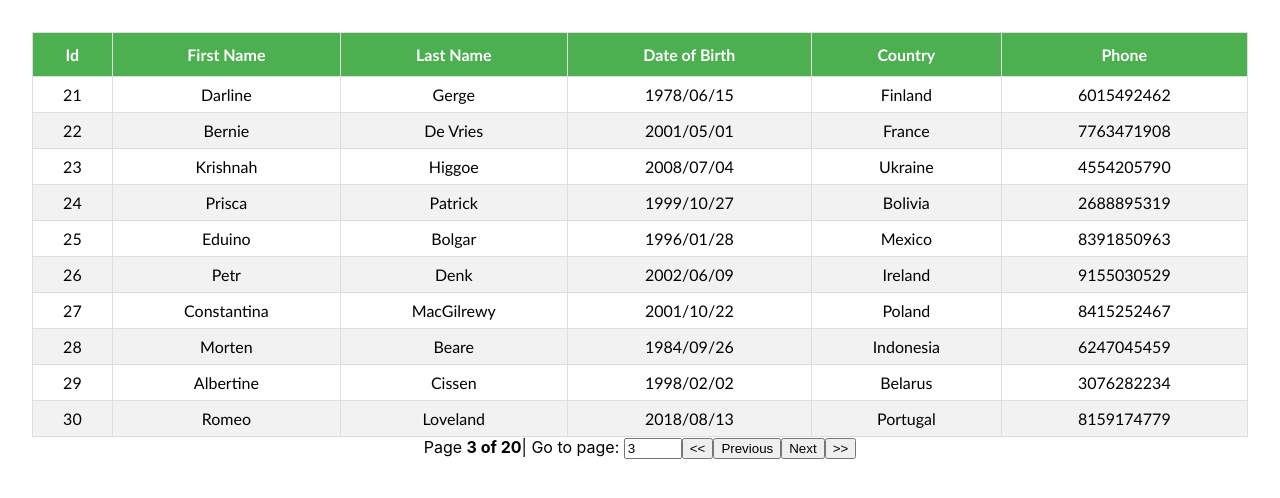
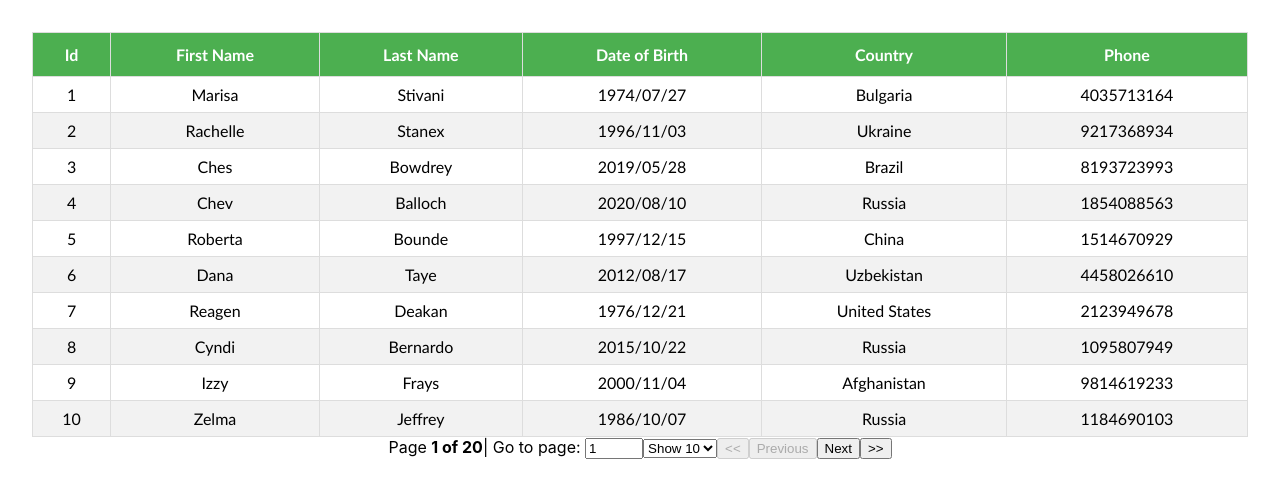
Before and after one commit to YUYING0327/React-table-turtorial, a React (Vite) app: page / in a window 1280 px wide. Shown: the top 498 px of the page. Built offline with nearby package versions, Linux system fonts and the light colour scheme.

Commit message:
Page Size

```diff
--- a/src/components/PaginationTable.jsx
+++ b/src/components/PaginationTable.jsx
@@ -20,18 +20,19 @@
     pageOptions,
     gotoPage,
     pageCount,
+    setPageSize,
     state,
     prepareRow,
   } = useTable(
     {
       columns,
       data,
-      initialState: { pageIndex: 2 },
+      initialState: { pageIndex: 0 },
     },
     usePagination
   );
 
-  const { pageIndex } = state;
+  const { pageIndex, pageSize } = state;
 
   return (
     <>
@@ -81,6 +82,16 @@
             style={{ width: '50px' }}
           />
         </span>
+        <select
+          value={pageSize}
+          onChange={(e) => setPageSize(Number(e.target.value))}
+        >
+          {[10, 25, 50].map((pageSize) => (
+            <option key={pageSize} value={pageSize}>
+              Show {pageSize}
+            </option>
+          ))}
+        </select>
         <button onClick={() => gotoPage(0)} disabled={!canPreviousPage}>
           {'<<'}
         </button>
```
